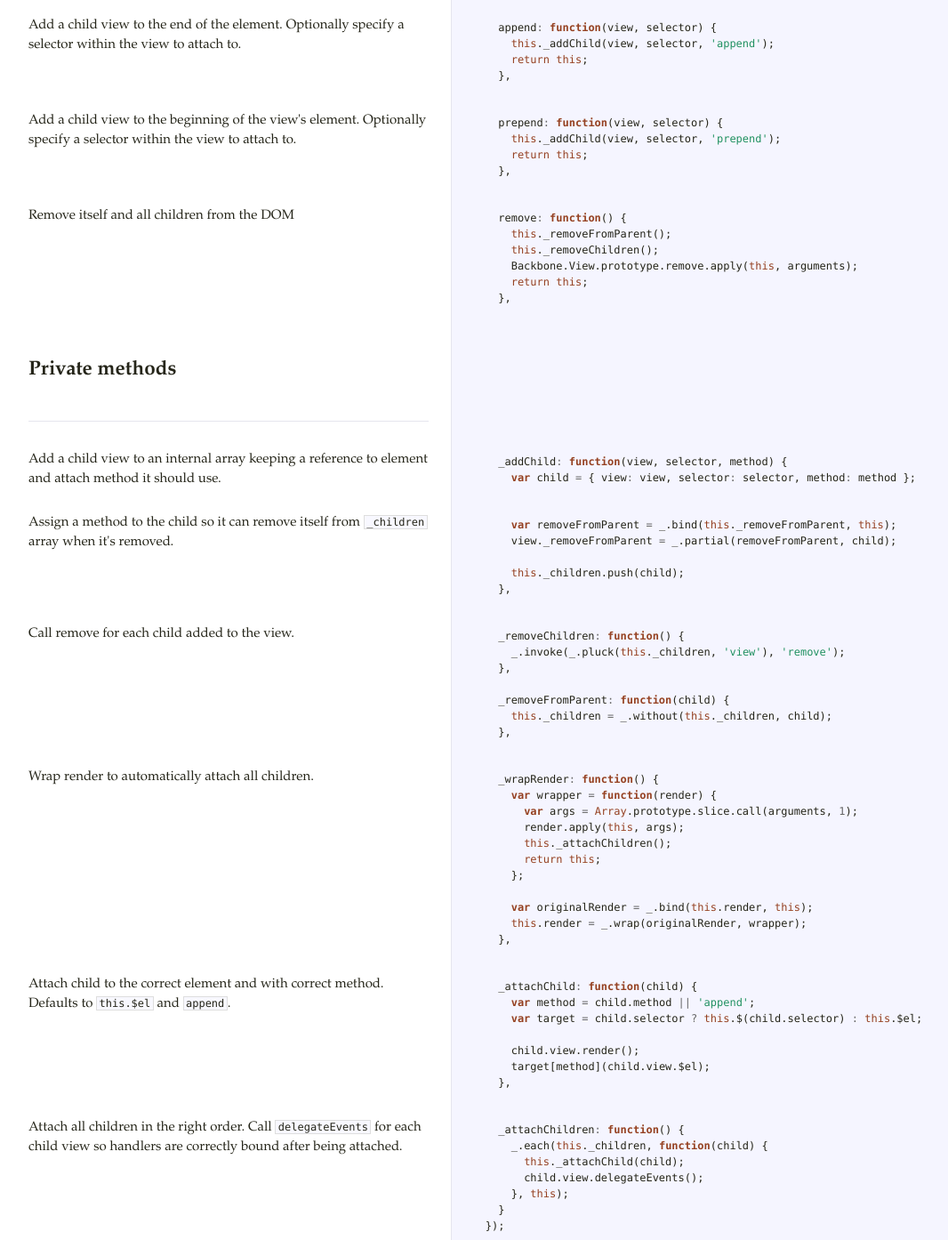
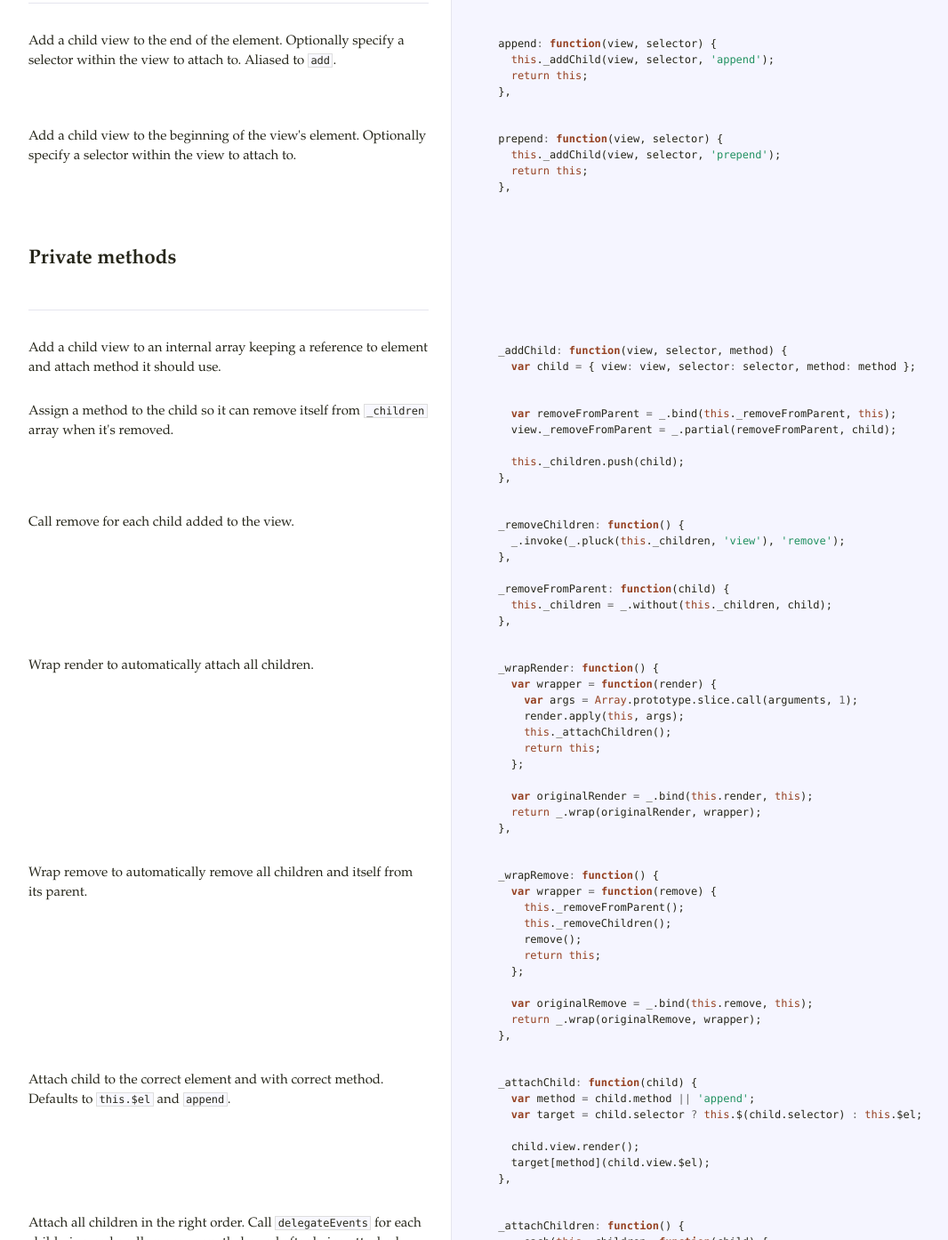
Before and after one commit to yammer/backbone-component, a website: page docs/backbone-component.html in a window 1280 px wide. Shown: the part 522-1916 px from the top of the page at 89% size, without its empty margins (18-1084 px from the left). Drawn offline with Linux system fonts and the light colour scheme.

Commit message:
add comment for add alias

```diff
--- a/backbone-component.js
+++ b/backbone-component.js
@@ -23,6 +23,7 @@ Backbone.Component = Backbone.View.extend({
 
   // Add a child view to the end of the element.
   // Optionally specify a selector within the view to attach to.
+  // Aliased to `add`.
   append: function(view, selector) {
     this._addChild(view, selector, 'append');
     return this;
--- a/docs/backbone-component.html
+++ b/docs/backbone-component.html
@@ -72,7 +72,8 @@
             <div class="content"><div class="highlight"><pre>  <span class="nx">constructor</span><span class="o">:</span> <span class="kd">function</span><span class="p">()</span> <span class="p">{</span>
     <span class="k">this</span><span class="p">.</span><span class="nx">_children</span> <span class="o">=</span> <span class="p">[];</span>
     <span class="k">this</span><span class="p">.</span><span class="nx">add</span> <span class="o">=</span> <span class="k">this</span><span class="p">.</span><span class="nx">append</span><span class="p">;</span>
-    <span class="k">this</span><span class="p">.</span><span class="nx">_wrapRender</span><span class="p">();</span>
+    <span class="k">this</span><span class="p">.</span><span class="nx">render</span> <span class="o">=</span> <span class="k">this</span><span class="p">.</span><span class="nx">_wrapRender</span><span class="p">();</span>
+    <span class="k">this</span><span class="p">.</span><span class="nx">remove</span> <span class="o">=</span> <span class="k">this</span><span class="p">.</span><span class="nx">_wrapRemove</span><span class="p">();</span>
 
     <span class="nx">Backbone</span><span class="p">.</span><span class="nx">View</span><span class="p">.</span><span class="nx">apply</span><span class="p">(</span><span class="k">this</span><span class="p">,</span> <span class="nx">arguments</span><span class="p">);</span>
   <span class="p">},</span></pre></div></div>
@@ -116,7 +117,8 @@
               </div>
 
 <p>Add a child view to the end of the element.
-Optionally specify a selector within the view to attach to.</p>
+Optionally specify a selector within the view to attach to.
+Aliased to <code>add</code>.</p>
 
             </div>
 
@@ -151,20 +153,13 @@ Optionally specify a selector within the view to attach to.</p>
         <li id="section-9">
             <div class="annotation">
 
-              <div class="pilwrap ">
+              <div class="pilwrap for-h2">
                 <a class="pilcrow" href="#section-9">&#182;</a>
               </div>
 
-<p>Remove itself and all children from the DOM</p>
+<h2>Private methods</h2>
 
             </div>
-
-            <div class="content"><div class="highlight"><pre>  <span class="nx">remove</span><span class="o">:</span> <span class="kd">function</span><span class="p">()</span> <span class="p">{</span>
-    <span class="k">this</span><span class="p">.</span><span class="nx">_removeFromParent</span><span class="p">();</span>
-    <span class="k">this</span><span class="p">.</span><span class="nx">_removeChildren</span><span class="p">();</span>
-    <span class="nx">Backbone</span><span class="p">.</span><span class="nx">View</span><span class="p">.</span><span class="nx">prototype</span><span class="p">.</span><span class="nx">remove</span><span class="p">.</span><span class="nx">apply</span><span class="p">(</span><span class="k">this</span><span class="p">,</span> <span class="nx">arguments</span><span class="p">);</span>
-    <span class="k">return</span> <span class="k">this</span><span class="p">;</span>
-  <span class="p">},</span></pre></div></div>
 
         </li>
 
@@ -172,11 +167,11 @@ Optionally specify a selector within the view to attach to.</p>
         <li id="section-10">
             <div class="annotation">
 
-              <div class="pilwrap for-h2">
+              <div class="pilwrap ">
                 <a class="pilcrow" href="#section-10">&#182;</a>
               </div>
 
-<h2>Private methods</h2>
+<hr>
 
             </div>
 
@@ -190,20 +185,6 @@ Optionally specify a selector within the view to attach to.</p>
                 <a class="pilcrow" href="#section-11">&#182;</a>
               </div>
 
-<hr>
-
-            </div>
-
-        </li>
-
-
-        <li id="section-12">
-            <div class="annotation">
-
-              <div class="pilwrap ">
-                <a class="pilcrow" href="#section-12">&#182;</a>
-              </div>
-
 <p>Add a child view to an internal array keeping a reference to
 element and attach method it should use.</p>
 
@@ -215,11 +196,11 @@ element and attach method it should use.</p>
         </li>
 
 
-        <li id="section-13">
+        <li id="section-12">
             <div class="annotation">
 
               <div class="pilwrap ">
-                <a class="pilcrow" href="#section-13">&#182;</a>
+                <a class="pilcrow" href="#section-12">&#182;</a>
               </div>
 
 <p>Assign a method to the child so it can remove itself from
@@ -236,11 +217,11 @@ element and attach method it should use.</p>
         </li>
 
 
-        <li id="section-14">
+        <li id="section-13">
             <div class="annotation">
 
               <div class="pilwrap ">
-                <a class="pilcrow" href="#section-14">&#182;</a>
+                <a class="pilcrow" href="#section-13">&#182;</a>
               </div>
 
 <p>Call remove for each child added to the view.</p>
@@ -258,11 +239,11 @@ element and attach method it should use.</p>
         </li>
 
 
-        <li id="section-15">
+        <li id="section-14">
             <div class="annotation">
 
               <div class="pilwrap ">
-                <a class="pilcrow" href="#section-15">&#182;</a>
+                <a class="pilcrow" href="#section-14">&#182;</a>
               </div>
 
 <p>Wrap render to automatically attach all children.</p>
@@ -278,7 +259,34 @@ element and attach method it should use.</p>
     <span class="p">};</span>
 
     <span class="kd">var</span> <span class="nx">originalRender</span> <span class="o">=</span> <span class="nx">_</span><span class="p">.</span><span class="nx">bind</span><span class="p">(</span><span class="k">this</span><span class="p">.</span><span class="nx">render</span><span class="p">,</span> <span class="k">this</span><span class="p">);</span>
-    <span class="k">this</span><span class="p">.</span><span class="nx">render</span> <span class="o">=</span> <span class="nx">_</span><span class="p">.</span><span class="nx">wrap</span><span class="p">(</span><span class="nx">originalRender</span><span class="p">,</span> <span class="nx">wrapper</span><span class="p">);</span>
+    <span class="k">return</span> <span class="nx">_</span><span class="p">.</span><span class="nx">wrap</span><span class="p">(</span><span class="nx">originalRender</span><span class="p">,</span> <span class="nx">wrapper</span><span class="p">);</span>
+  <span class="p">},</span></pre></div></div>
+
+        </li>
+
+
+        <li id="section-15">
+            <div class="annotation">
+
+              <div class="pilwrap ">
+                <a class="pilcrow" href="#section-15">&#182;</a>
+              </div>
+
+<p>Wrap remove to automatically remove all children and itself from
+its parent.</p>
+
+            </div>
+
+            <div class="content"><div class="highlight"><pre>  <span class="nx">_wrapRemove</span><span class="o">:</span> <span class="kd">function</span><span class="p">()</span> <span class="p">{</span>
+    <span class="kd">var</span> <span class="nx">wrapper</span> <span class="o">=</span> <span class="kd">function</span><span class="p">(</span><span class="nx">remove</span><span class="p">)</span> <span class="p">{</span>
+      <span class="k">this</span><span class="p">.</span><span class="nx">_removeFromParent</span><span class="p">();</span>
+      <span class="k">this</span><span class="p">.</span><span class="nx">_removeChildren</span><span class="p">();</span>
+      <span class="nx">remove</span><span class="p">();</span>
+      <span class="k">return</span> <span class="k">this</span><span class="p">;</span>
+    <span class="p">};</span>
+
+    <span class="kd">var</span> <span class="nx">originalRemove</span> <span class="o">=</span> <span class="nx">_</span><span class="p">.</span><span class="nx">bind</span><span class="p">(</span><span class="k">this</span><span class="p">.</span><span class="nx">remove</span><span class="p">,</span> <span class="k">this</span><span class="p">);</span>
+    <span class="k">return</span> <span class="nx">_</span><span class="p">.</span><span class="nx">wrap</span><span class="p">(</span><span class="nx">originalRemove</span><span class="p">,</span> <span class="nx">wrapper</span><span class="p">);</span>
   <span class="p">},</span></pre></div></div>
 
         </li>
```
